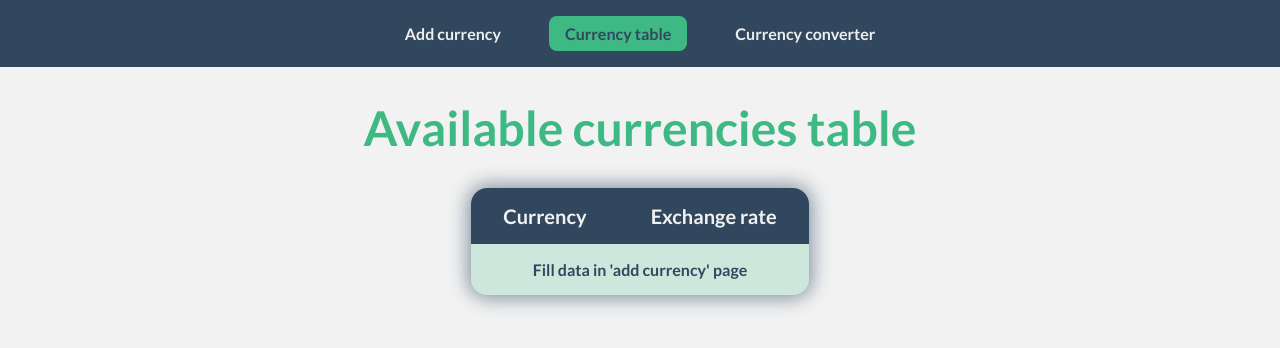
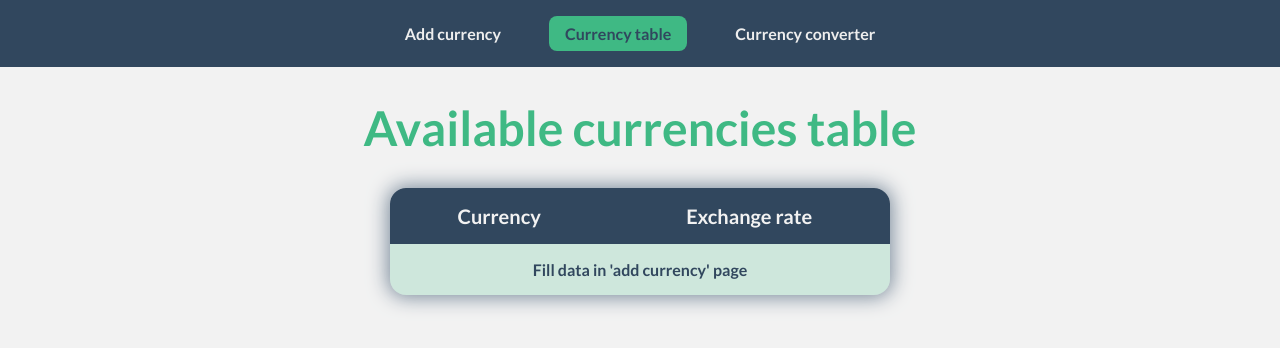
Before and after one commit to toniemati/zad-simple, a Vue app: page /table in a window 1280 px wide. Shown: the top 348 px of the page. Built offline with nearby package versions, Linux system fonts and the light colour scheme.

Commit message:
css width changes

```diff
--- a/src/views/AddCurrency.vue
+++ b/src/views/AddCurrency.vue
@@ -110,6 +110,8 @@ h1 {
 }
 
 form {
+  width: 95vw;
+  max-width: 500px;
   display: flex;
   flex-direction: column;
   gap: 2rem;
--- a/src/views/CurrencyConverter.vue
+++ b/src/views/CurrencyConverter.vue
@@ -119,6 +119,8 @@ h1 {
 }
 
 form {
+  width: 95vw;
+  max-width: 500px;
   display: flex;
   flex-direction: column;
   gap: 2rem;
@@ -184,6 +186,7 @@ p {
 .currencyConveter__output {
   display: flex;
   flex-direction: row;
+  flex-wrap: wrap;
   justify-content: center;
   align-items: center;
   gap: 1rem;
--- a/src/views/CurrencyTable.vue
+++ b/src/views/CurrencyTable.vue
@@ -53,6 +53,8 @@ h1 {
 }
 
 table {
+  width: 95vw;
+  max-width: 500px;
   border-collapse: collapse;
   box-shadow: 0 0 20px 2px lightslategray;
 
```
